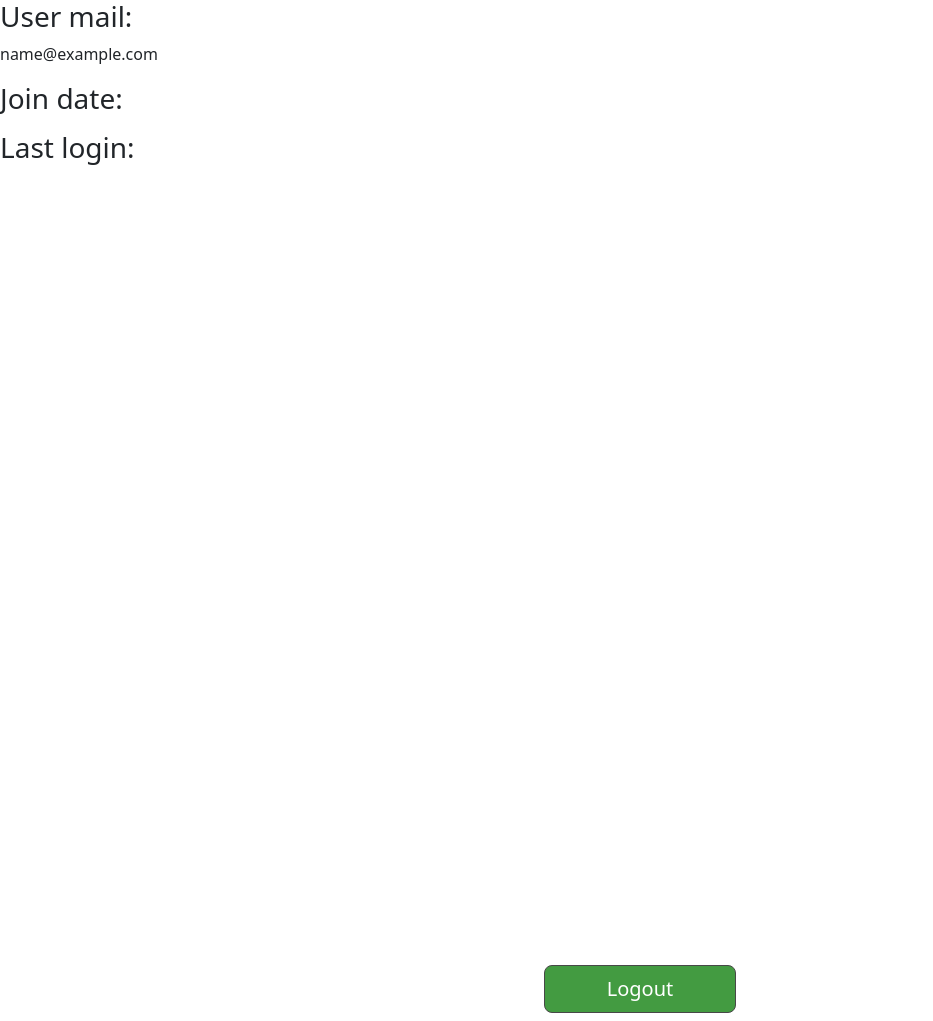
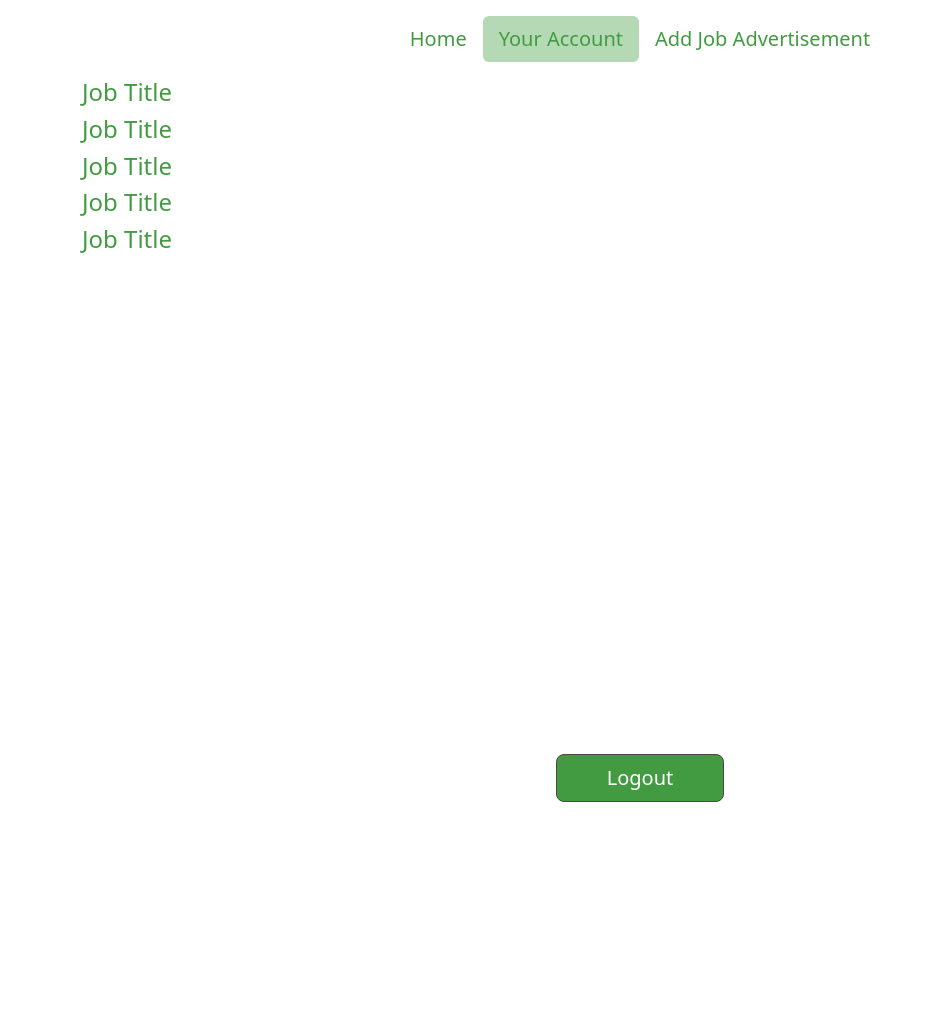
Before and after one commit to piotrwieczorekk/careers_web_app_v2, a Flask app: page /account in a window 1280 px wide. Shown: the whole page, without its empty margins (0-933 px from the left). After the commit the page ends 802 px from the top, so only its background shows below. Run offline with Flask 3, Linux system fonts and the light colour scheme; the visitor is signed in with stand-in values (Sample User, id 1).

Commit message:
working on logout section

```diff
--- a/templates/account.html
+++ b/templates/account.html
@@ -72,17 +72,26 @@
       </div>
     </div>
             {% else %}
-            <script src="https://cdn.jsdelivr.net/npm/bootstrap@5.3.1/dist/js/bootstrap.bundle.min.js" integrity="sha384-HwwvtgBNo3bZJJLYd8oVXjrBZt8cqVSpeBNS5n7C8IVInixGAoxmnlMuBnhbgrkm" crossorigin="anonymous"></script>
-    <div class="user-info">
-      <h3>User mail:</h3>
-      <p>{{ user.email }}</p>
-      <h3>Join date:</h3>
-      <p>{{ user.join_date }}</p>
-      <h3>Last login:</h3>
-      <p>{{ user.last_login }}</p>
+    <div class="container">
+      {% include 'header.html' %}
+      <h4 style="color: #439B41;">
+      Job Title
+    </h4>
+      <h4 style="color: #439B41;">
+      Job Title
+    </h4>
+      <h4 style="color: #439B41;">
+      Job Title
+    </h4>
+      <h4 style="color: #439B41;">
+      Job Title
+    </h4>
+      <h4 style="color: #439B41;">
+      Job Title
+    </h4>
+    <div style="display: flex; justify-content: center; margin-top:500px;">
+        <a href="{{ url_for('logout') }}" class="mb-2 btn btn-lg rounded-3 btn-primary btn-custom" style="width:15%;">Logout</a>
     </div>
-    <div style="display: flex; justify-content: center; margin-top:800px;">
-        <a href="{{ url_for('logout') }}" class="mb-2 btn btn-lg rounded-3 btn-primary btn-custom" style="width:15%;">Logout</a>
     </div>
       {% endif %}
   </body>
```
